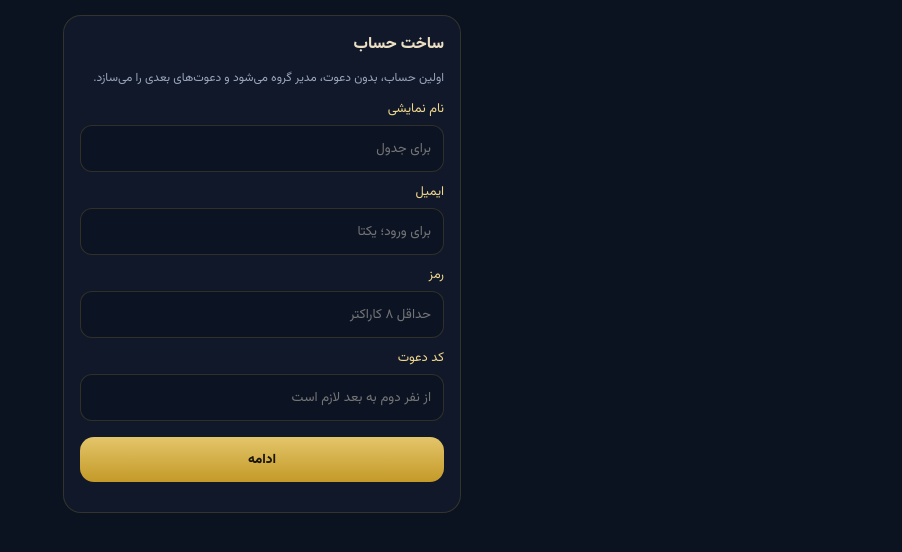
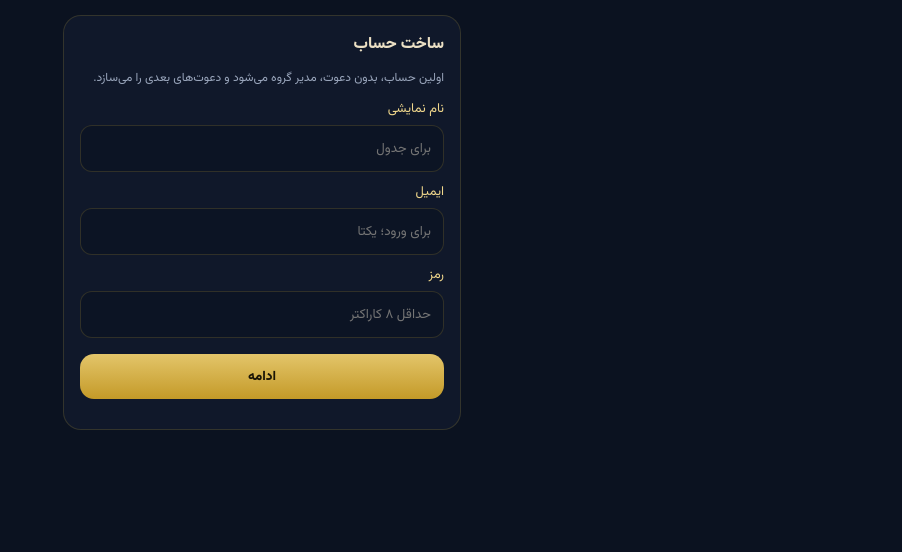
Before and after one commit to shmadi08/fika-champion, a website: page index.html in a window 1280 px wide. Shown: the part 240-792 px from the top of the page, without its empty margins (378-1280 px from the left). Drawn offline with Linux system fonts and the light colour scheme.

Commit message:
Update index.html

```diff
--- a/index.html
+++ b/index.html
@@ -33,7 +33,7 @@
         <input id="email" type="email" autocomplete="username" required placeholder="برای ورود؛ یکتا">
         <label>رمز</label>
         <input id="password" type="password" autocomplete="current-password" required minlength="8" placeholder="حداقل ۸ کاراکتر">
-        <div id="invite-wrap">
+        <div id="invite-wrap" class="hidden">
           <label>کد دعوت</label>
           <input id="inviteCode" autocomplete="off" placeholder="از نفر دوم به بعد لازم است">
         </div>
```
